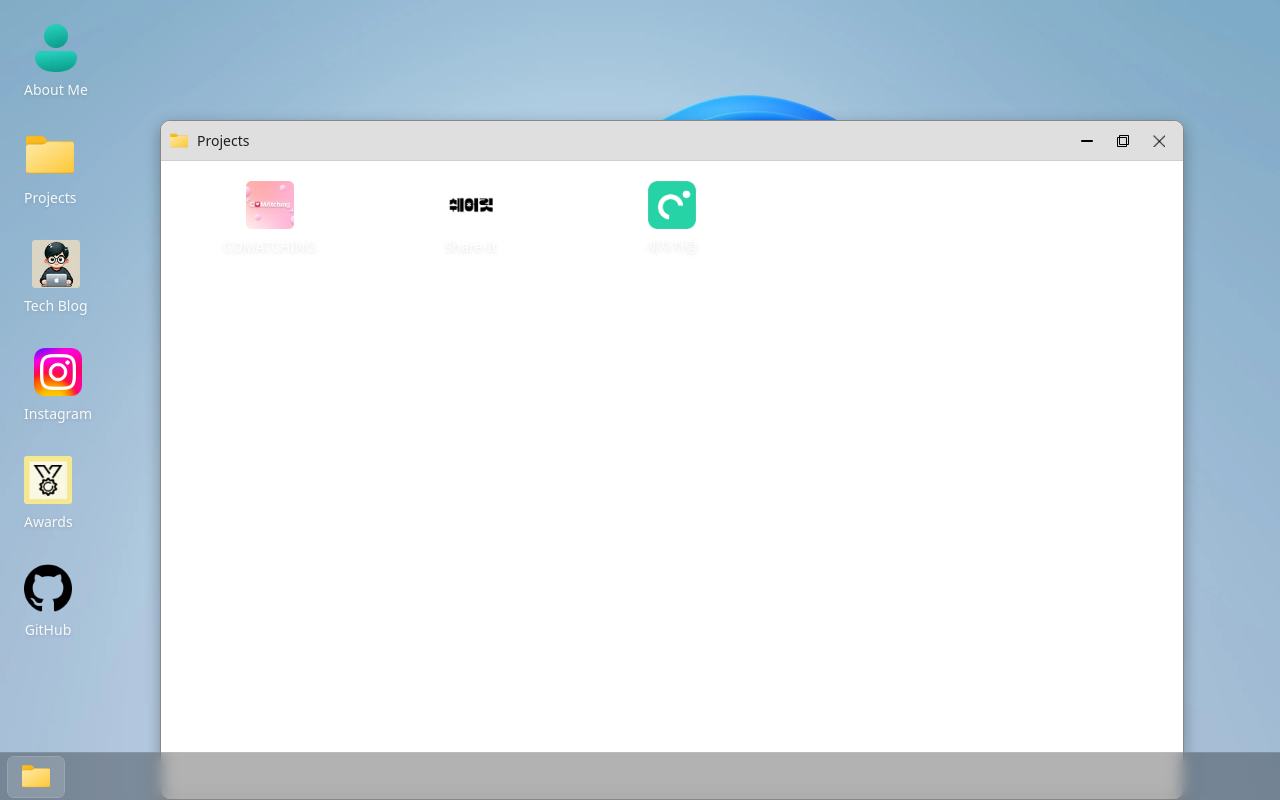
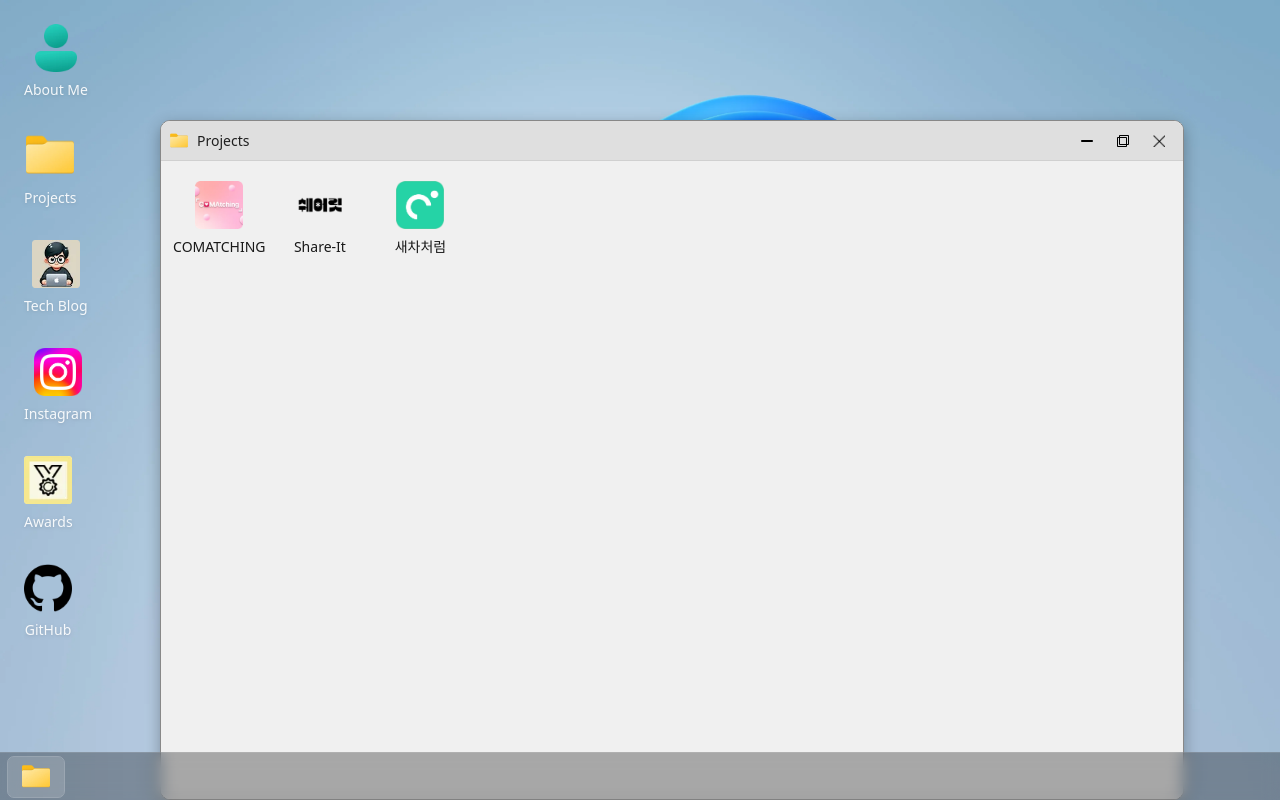
Before and after one commit to alpaka206/alpaka206.github.io, a React (Vite) app: page / in a window 1280 px wide. Both pictures are taken after a click on the button "Projects". Built offline with nearby package versions, Linux system fonts and the light colour scheme.

Commit message:
feat: 폴더 아이콘은 폴더일때 검정 글씨이도록 설정 및 아이콘 간격 줄이기

```diff
--- a/src/components/FolderIcon/FolderIcon.tsx
+++ b/src/components/FolderIcon/FolderIcon.tsx
@@ -3,9 +3,22 @@ type Props = {
   title: string;
   onClick?: () => void;
   className?: string;
+  variant?: 'desktop' | 'folder';
 };
 
-export function FolderIcon({ imageUrl, title, onClick, className }: Props) {
+export function FolderIcon({
+  imageUrl,
+  title,
+  onClick,
+  className,
+  variant = 'desktop',
+}: Props) {
+  const labelTone =
+    variant === 'folder'
+      ? 'text-black/90 group-hover:text-black'
+      : 'text-white/90 group-hover:text-white';
+
+  const labelShadow = variant === 'folder' ? '' : 'drop-shadow';
   return (
     <button
       onClick={onClick}
@@ -26,7 +39,13 @@ export function FolderIcon({ imageUrl, title, onClick, className }: Props) {
           className='w-full h-full object-contain select-none pointer-events-none transition-transform group-hover:scale-105'
         />
       </div>
-      <span className='text-xs md:text-sm font-medium drop-shadow'>
+      <span
+        className={[
+          'text-xs md:text-sm font-medium',
+          labelTone,
+          labelShadow,
+        ].join(' ')}
+      >
         {title}
       </span>
     </button>
--- a/src/features/folder-window/components/FolderView.tsx
+++ b/src/features/folder-window/components/FolderView.tsx
@@ -35,13 +35,14 @@ export default function FolderView() {
   ];
 
   return (
-    <div className='w-full h-full p-4 md:p-5 overflow-auto'>
-      <div className='grid grid-cols-3 sm:grid-cols-4 md:grid-cols-5 gap-x-6 gap-y-8'>
+    <div className='w-full h-full p-4 md:p-5 overflow-auto bg-[#f0f0f0]'>
+      <div className='grid grid-cols-10 gap-x-6 gap-y-8'>
         {items.map((it) => (
           <FolderIcon
             key={it.id}
             imageUrl={it.icon}
             title={it.title}
+            variant='folder'
             onClick={() =>
               openProject({
                 id: it.id,
```
